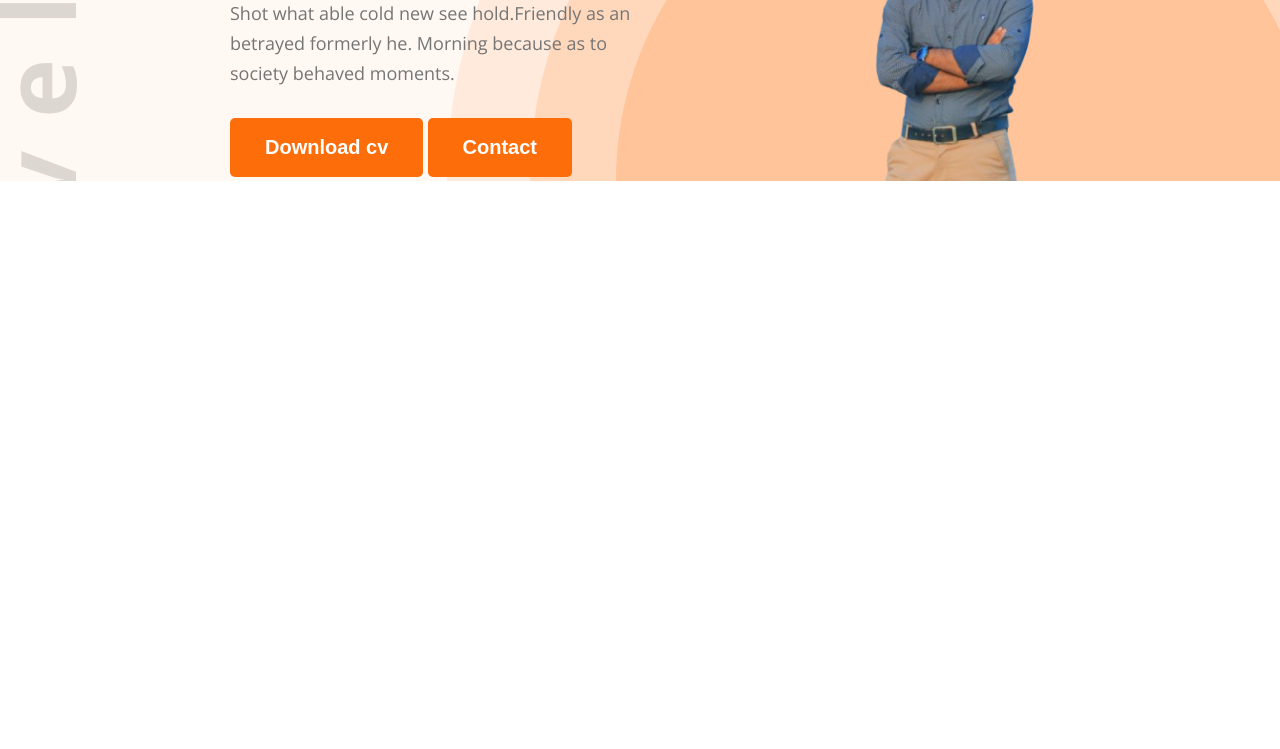
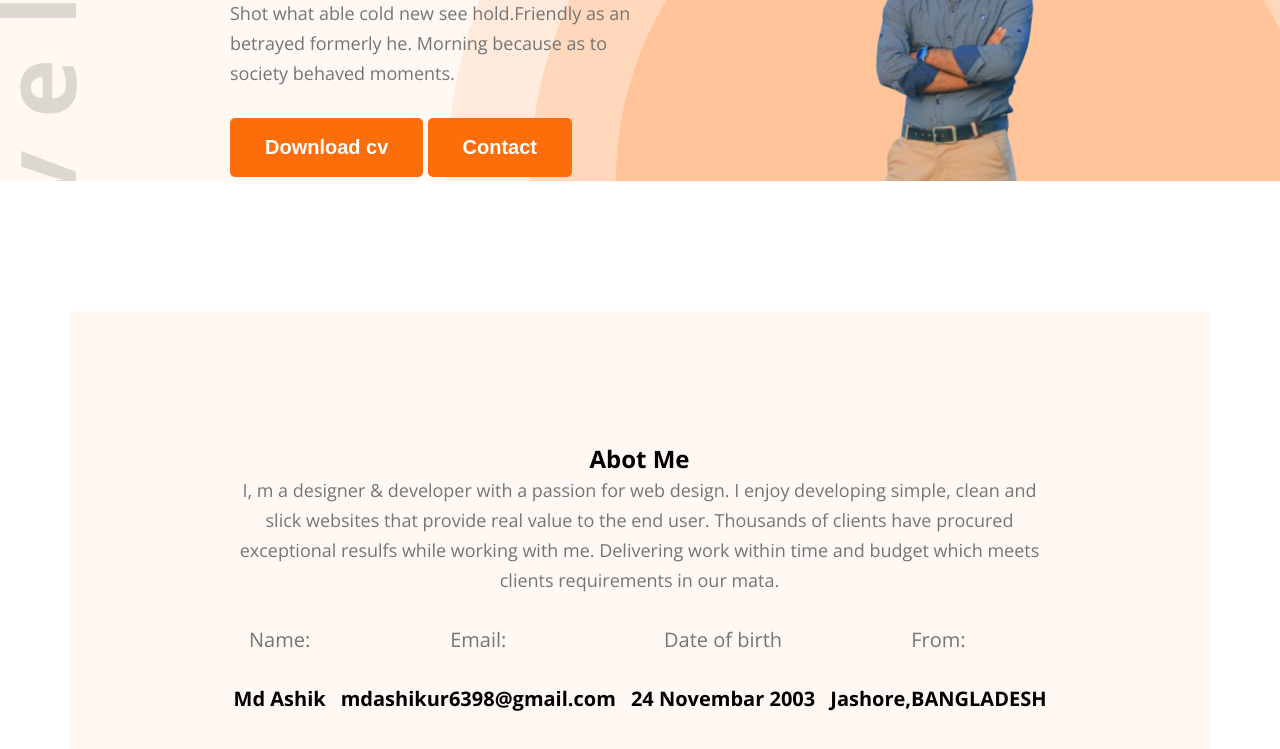
Before and after one commit to arashik65/hero-dev-code, a plain HTML site: page index.html in a window 1280 px wide. Shown: the part 365-1114 px from the top of the page. Before the commit the page ends 800 px from the top, so only its background shows below. Drawn offline with nearby package versions, Linux system fonts and the light colour scheme.

Commit message:
About section

```diff
--- a/index.html
+++ b/index.html
@@ -13,7 +13,7 @@
     <header>
         <nav class="Logo">
             <div>
-                <h2>Ma<span class="color-orange">r</span>y</h2>
+                <h2>As<span class="color-orange">h</span>ik</h2>
             </div>
             <ul class="menu">
                 <li><a href="">Portfolio</a></li>
@@ -38,5 +38,33 @@
             </div>
         </section>
     </header>
+    <section id="about">
+        <div class="about-container">
+            <div class="section-heading">
+                <h2>Abot Me</h2>
+                <p>I, m a designer & developer with a passion for web design. I enjoy developing simple, clean and slick websites that provide real value to the end user. Thousands of clients have procured exceptional resulfs while working with me. Delivering work within time and budget which meets clients requirements in our mata.</p>
+            </div>
+            <div class="about-info">
+                <div class="info-card">
+                    <p>Name:</p>
+                    <h4>Md Ashik</h4>
+                </div>
+                <div class="info-card">
+                    <p>Email:</p>
+                    <h4>mdashikur6398@gmail.com</h4>
+                </div>
+                <div class="info-card">
+                    <p>Date of birth</p>
+                    <h4>24 Novembar 2003</h4>
+                </div>
+                <div class="info-card">
+                    <p>From:</p>
+                    <h4>Jashore,BANGLADESH</h4>
+                </div>
+            </div>
+        </div>
+
+    </section>
+
 </body>
 </html>
--- a/styles/portfolio.css
+++ b/styles/portfolio.css
@@ -87,3 +87,43 @@
     max-width: 585px;
     vertical-align: middle;
 }
+#about{
+    padding-top: 130px;
+}
+#about .about-container{
+    width:71;
+    max-width:1140px;
+    margin: 0 auto;
+    text-align: center;
+    background-color: #FFF8F3;
+    padding: 131px 156px;
+
+
+}
+.section-heading{
+    max-width: 827px;
+    text-align: center;
+}
+.section-heading h4{
+    font-size: 35px;
+    margin-bottom: 30px;
+}
+.section-heading p{
+    font-size: 18px;
+    margin-bottom: 30px;
+    line-height: 30px;
+    color: #757575;
+}
+#about .about-container .about-info {
+    display: flex;
+    justify-content: space-around;
+}
+.about-info .info-card p{
+    font-size: 20px;
+    margin-bottom: 30px;
+    line-height: 30px;
+    color: #757575;
+}
+.about-info .info-card h4{
+    font-size: 20px;
+}
```
